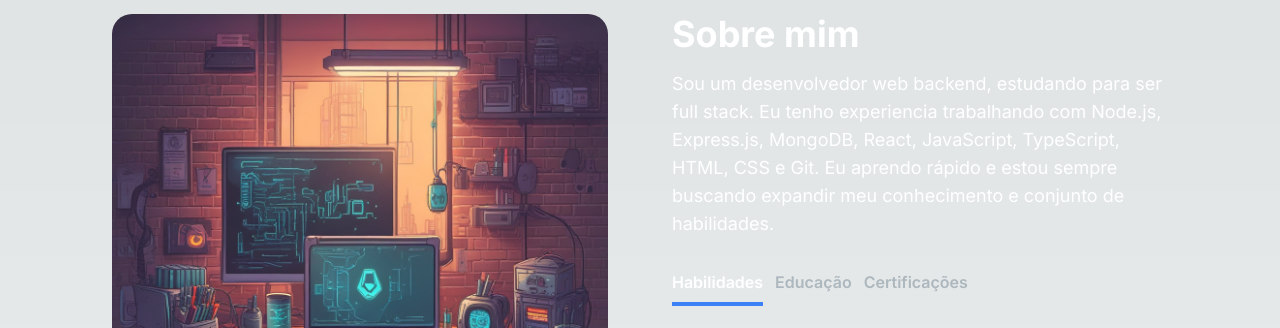
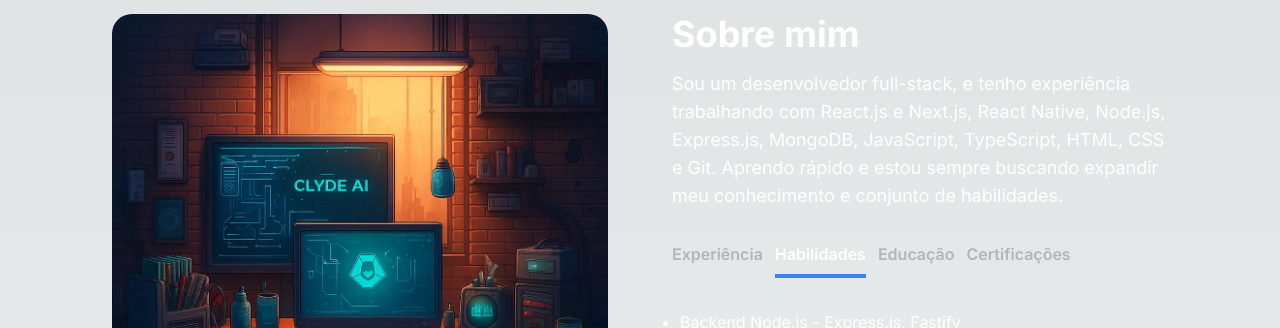
Before and after one commit to kelvindemirandabarros/portfolio, a Next.js app: page / in a window 1280 px wide. Shown: the part 582-910 px from the top of the page. Built offline with nearby package versions, Linux system fonts and the light colour scheme.

Commit message:
improvement: Melhoria do portfólio.

```diff
--- a/src/components/AboutSection.tsx
+++ b/src/components/AboutSection.tsx
@@ -14,6 +14,21 @@
 }
 
 const TAB_DATA: TabDataItemInterface[] = [
+  {
+    title: 'Experiência',
+    id: 'experience',
+    content: (
+      <ul className='list-disc pl-2'>
+        <li>
+          2 anos XP Mobile - Projeto pessoal de aplicativo mobile - 06/2023 a
+          07/2025
+        </li>
+        <li>
+          1 ano XP Backend - TeamSoft Tecnologia e Sistemas - 03/2022 a 03/2023
+        </li>
+      </ul>
+    )
+  },
   {
     title: 'Habilidades',
     id: 'skills',
@@ -94,7 +109,7 @@
         >
           <Image
             alt='Imagem de uma mesa com um computador, vários acessórios de escritório e dispositivos eletrônicos, e algumas prateleiras na parede com objetos diversos.'
-            src='/images/about_image.png'
+            src='/images/about_image.webp'
             width={500}
             height={500}
             style={{ borderRadius: 20 }}
@@ -111,14 +126,21 @@
           <h2 className='text-4xl font-bold text-white mb-4'>Sobre mim</h2>
 
           <p className='text-base lg:text-lg'>
-            Sou um desenvolvedor web backend, estudando para ser full stack. Eu
-            tenho experiencia trabalhando com Node.js, Express.js, MongoDB,
-            React, JavaScript, TypeScript, HTML, CSS e Git. Eu aprendo rápido e
-            estou sempre buscando expandir meu conhecimento e conjunto de
-            habilidades.
+            Sou um desenvolvedor full-stack, e tenho experiência trabalhando com
+            React.js e Next.js, React Native, Node.js, Express.js, MongoDB,
+            JavaScript, TypeScript, HTML, CSS e Git. Aprendo rápido e estou
+            sempre buscando expandir meu conhecimento e conjunto de habilidades.
           </p>
 
           <div className='flex flex-row justify-start mt-8'>
+            <TabButton
+              select_tab={() => handle_tab_change('experience')}
+              active={tab === 'experience'}
+            >
+              {' '}
+              Experiência{' '}
+            </TabButton>
+
             <TabButton
               select_tab={() => handle_tab_change('skills')}
               active={tab === 'skills'}
--- a/src/components/ContactSection.tsx
+++ b/src/components/ContactSection.tsx
@@ -57,10 +57,10 @@
       <div className='bg-[radial-gradient(ellipse_at_center,_var(--tw-gradient-stops))] from-primary-900 to-transparent rounded-full h-80 w-80 z-0 blur-lg absolute top-3/4 -left-4 transform -translate-x-1/2 -translate-1/2'></div>
 
       <div className='z-10'>
-        <h5 className='text-xl font-bold text-white my-2'>{`Vamos nos conectar`}</h5>
+        <h5 className='text-xl font-bold text-white my-2'>{`Entre em contato`}</h5>
 
         <p className='text-[#ADB7BE] mb-4 max-w-md'>
-          {`Atualmente estou em busca de novas oportunidades, minha caixa de entrada está sempre aberta. Se você tiver alguma dúvida ou apenas quiser dizer oi, farei o possível para entrar em contato com você! Estas são minhas redes sociais:`}
+          {`Estas são minhas redes sociais e meu contato direto (Github, LinkedIn, Whatsapp):`}
         </p>
 
         <div className='socials flex flex-row gap-4'>
```
Also changed, not shown: public/images/about_image.png (deleted), public/images/about_image.webp (added).
